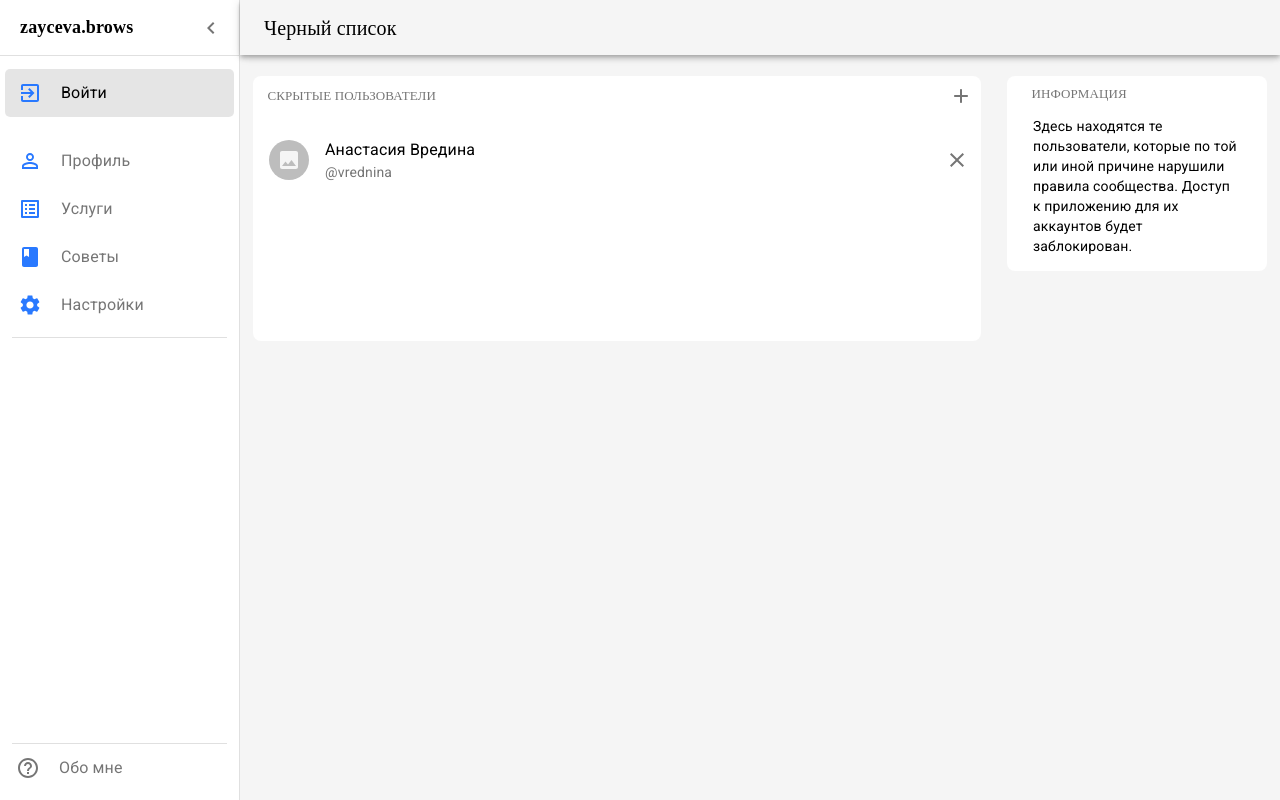
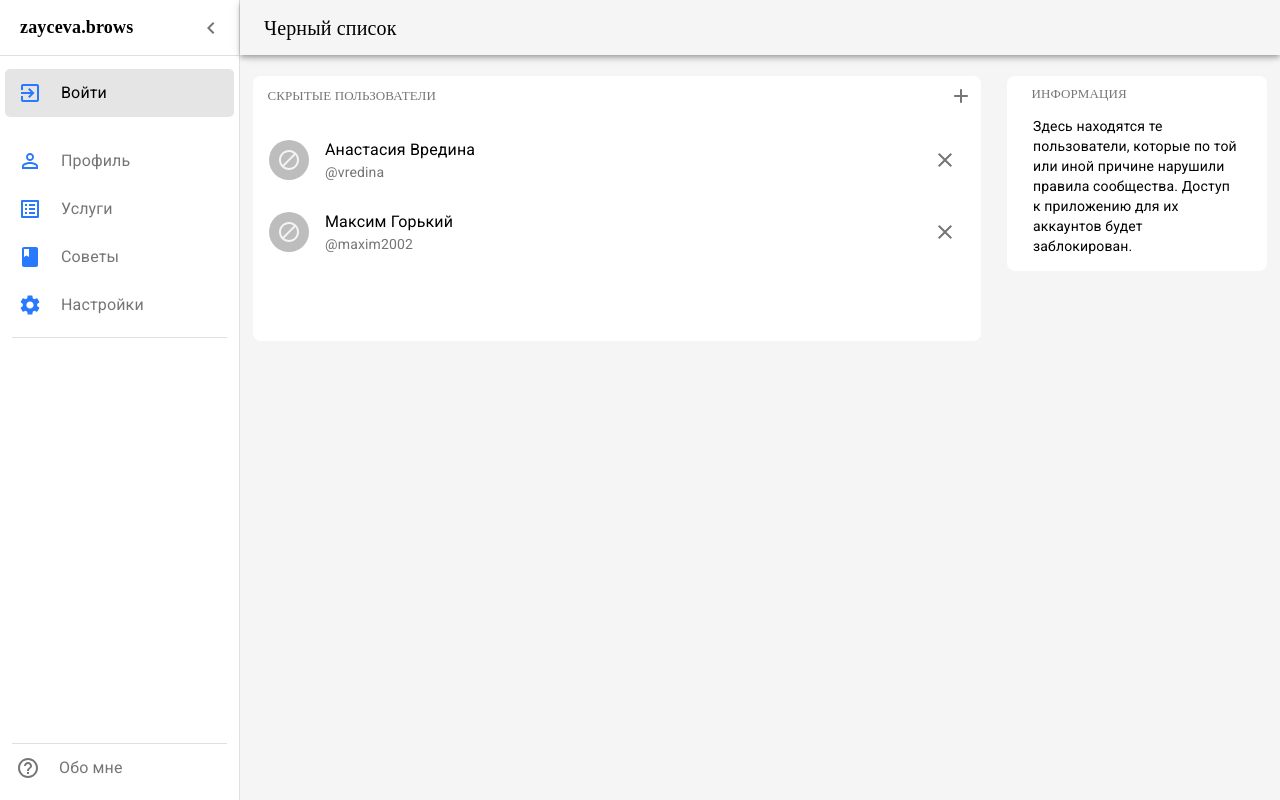
Before and after one commit to GordeySt/zayceva.brows-frontend, a React (Create React App) app: page /settings/blacklist in a window 1280 px wide. Built offline with nearby package versions, Linux system fonts and the light colour scheme; a web font is replaced by a local one.

Commit message:
refactor(components): refactor black list page components

```diff
--- a/src/components/settings-pages/blacklist-page/BlackListBox.tsx
+++ b/src/components/settings-pages/blacklist-page/BlackListBox.tsx
@@ -3,6 +3,7 @@
 import { AddRounded } from "@material-ui/icons";
 import { MIN_WIDTH } from "../../../common/constants/AdaptiveConstants";
 import { makeStyles } from "@mui/styles";
+import { observer } from "mobx-react-lite";
 
 const useStyles = makeStyles((theme: Theme) => ({
   section: {
@@ -28,19 +29,12 @@
     paddingBottom: 0,
     padding: theme.spacing(0, 1.8),
   },
-  emptyText: {
-    padding: theme.spacing(2.5, 0),
-    display: "flex",
-    justifyContent: "center",
-    alignItems: "center",
-    height: "85%",
-  },
   addButton: {
     color: theme.palette.text.secondary,
   },
 }));
 
-const BlackListBox = () => {
+const BlackListBox = observer(() => {
   const classes = useStyles();
 
   return (
@@ -59,16 +53,9 @@
           <AddRounded />
         </IconButton>
       </div>
-      {/* <Typography
-          color="textSecondary"
-          variant="body2"
-          className={classes.emptyText}
-        >
-          В черном списке пока нет пользователей.
-        </Typography> */}
       <BlockedUsersList />
     </div>
   );
-};
+});
 
 export default BlackListBox;
--- a/src/components/settings-pages/blacklist-page/BlockedUsersList.tsx
+++ b/src/components/settings-pages/blacklist-page/BlockedUsersList.tsx
@@ -1,29 +1,119 @@
 import {
   Avatar,
-  IconButton,
+  CircularProgress,
+  Fab,
   List,
   ListItem,
   ListItemAvatar,
   ListItemText,
+  Theme,
+  Typography,
 } from "@mui/material";
-import { Image, Clear } from "@material-ui/icons";
+import { Block, Clear } from "@material-ui/icons";
+import { observer } from "mobx-react-lite";
+import { useStore } from "../../../common/stores/Store";
+import { makeStyles } from "@mui/styles";
+import DeleteConfirmationModal from "./DeleteConfirmationModal";
 
-const BlockedUsersList = () => {
+const useStyles = makeStyles((theme: Theme) => ({
+  dialog: {
+    background: theme.palette.background.paper,
+  },
+  loadingContainer: {
+    background: "transparent",
+    boxShadow: "none",
+
+    "&:hover": {
+      background: "transparent",
+    },
+  },
+  clearIcon: {
+    color: theme.palette.text.secondary,
+  },
+  loading: {
+    color: theme.palette.text.secondary,
+    position: "absolute",
+    top: 0,
+    left: 0,
+    zIndex: 1,
+  },
+  emptyText: {
+    padding: theme.spacing(2.5, 0),
+    display: "flex",
+    justifyContent: "center",
+    alignItems: "center",
+  },
+}));
+
+const BlockedUsersList = observer(() => {
+  const classes = useStyles();
+  const {
+    blacklistStore: {
+      blockedUsers,
+      deleteUserLoading,
+      removeUserFromBlackList,
+      target,
+    },
+    modalStore: { openModal, closeModal },
+  } = useStore();
+
+  const handleDeleteUserFromBlacklist = (userName: string) => {
+    removeUserFromBlackList(userName, userName);
+    closeModal();
+  };
+
+  const handleOpenDialog = (userName: string) => {
+    openModal(
+      <DeleteConfirmationModal
+        selectedUserName={userName}
+        handleCloseDialog={closeModal}
+        handleDeleteUserFromBlacklist={handleDeleteUserFromBlacklist}
+      />
+    );
+  };
+
   return (
-    <List sx={{ width: "100%" }}>
-      <ListItem>
-        <ListItemAvatar>
-          <Avatar>
-            <Image />
-          </Avatar>
-        </ListItemAvatar>
-        <ListItemText primary="Анастасия Вредина" secondary="@vrednina" />
-        <IconButton edge="end">
-          <Clear />
-        </IconButton>
-      </ListItem>
-    </List>
+    <>
+      <List sx={{ width: "100%" }}>
+        {blockedUsers && blockedUsers.length ? (
+          blockedUsers.map((user) => (
+            <ListItem key={user.userName}>
+              <ListItemAvatar>
+                <Avatar>
+                  <Block />
+                </Avatar>
+              </ListItemAvatar>
+              <ListItemText
+                primary={`${user.firstName} ${user.secondName}`}
+                secondary={`@${user.userName}`}
+              />
+              <div style={{ position: "relative" }}>
+                <Fab
+                  aria-label={user.userName}
+                  size="small"
+                  className={classes.loadingContainer}
+                  onClick={() => handleOpenDialog(user.userName)}
+                >
+                  <Clear className={classes.clearIcon} />
+                </Fab>
+                {deleteUserLoading && target === user.userName && (
+                  <CircularProgress size={40} className={classes.loading} />
+                )}
+              </div>
+            </ListItem>
+          ))
+        ) : (
+          <Typography
+            color="textSecondary"
+            variant="body2"
+            className={classes.emptyText}
+          >
+            В черном списке пока нет пользователей.
+          </Typography>
+        )}
+      </List>
+    </>
   );
-};
+});
 
 export default BlockedUsersList;
```
Also changed, not shown: src/components/settings-pages/blacklist-page/InfoBox.tsx (line endings or trailing spaces).
